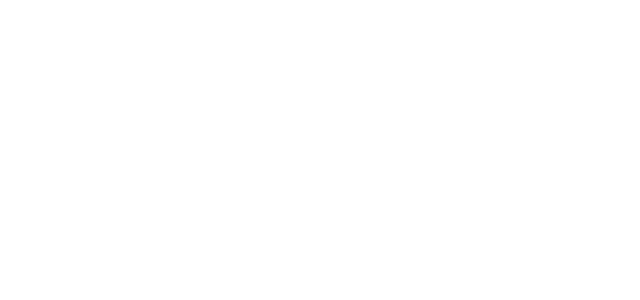
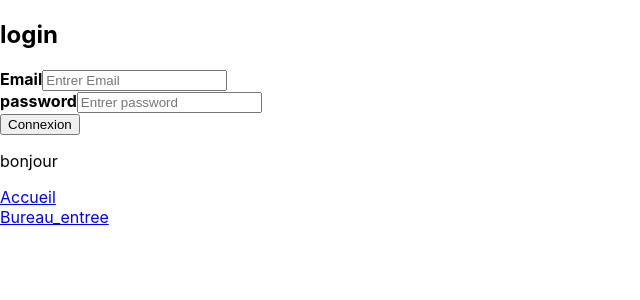
Before and after one commit to TolotriniainaJocelyn/grand-projet_Anosiala, a React (Create React App) app in the folder frontend/: page /login in a window 1280 px wide. Before the commit this address had no page. Shown: the top 300 px of the page, without its empty margins (0-640 px from the left). Built offline with nearby package versions, Linux system fonts and the light colour scheme.

Commit message:
11 avril tolotra finale

```diff
--- a/frontend/src/App.js
+++ b/frontend/src/App.js
@@ -1,7 +1,8 @@
 import React from "react";
 import { BrowserRouter, Routes, Route } from "react-router-dom";
-import Acceuil from "./Pages/acceuil.jsx";
-import BureauEntree from "./Pages/Bureau_entree.jsx"
+import Acceuil from "./Pages/Tsanta/acceuil.jsx";
+import BureauEntree from "./Pages/tolotra/Bureau_entree.jsx"
+import Login from "./Pages/tolotra/login.jsx"
 import './App.css';
 
 function App() {
@@ -11,6 +12,7 @@
         <Routes>
           <Route path="/" element={<Acceuil />} />
           <Route path="/bureau_entree" element={<BureauEntree />} />
+          <Route path="/login" element={<Login />} />
         </Routes>
       </BrowserRouter>
     </div>
--- /dev/null
+++ b/frontend/src/Pages/Tsanta/acceuil.jsx
@@ -0,0 +1,14 @@
+import { Link } from "react-router-dom";
+
+function acceuil(){
+    return(
+        <>
+            <p>Lorem ipsum dolor sit amet, consectetur adipisicing elit. Nemo voluptate eius impedit omnis nesciunt recusandae eos sapiente officia cumque aut voluptates deserunt sit, corporis minima vitae nihil, maiores distinctio vel!</p>
+            <Link role="button" to="/Bureau_entree">
+             Bureau_entree
+            </Link>
+        </>
+    )
+}
+
+export default acceuil;
--- a/frontend/src/Pages/acceuil.jsx
+++ /dev/null
@@ -1,13 +0,0 @@
-import { Link } from "react-router-dom";
-
-function acceuil(){
-    return(
-        <>
-            <Link role="button" to="/Bureau_entree">
-             Bureau_entree
-            </Link>
-        </>
-    )
-}
-
-export default acceuil;
--- a/frontend/src/Pages/Bureau_entree.jsx
+++ b/frontend/src/Pages/tolotra/Bureau_entree.jsx
@@ -6,6 +6,9 @@
             <Link role="button" to="/">
                 acceuil
             </Link>
+            <Link role="button" to="/login">
+                login
+            </Link>
         </>
     )
 }
--- /dev/null
+++ b/frontend/src/Pages/tolotra/login.jsx
@@ -0,0 +1,30 @@
+import { Link } from "react-router-dom";
+
+function Login() {
+    return (
+        <>
+            <div>
+                <h2>login</h2>
+                <form>
+                    <div className='mb-3'>
+                          <label htmlFor="email"><strong>Email</strong></label>
+                          <input type="email" placeholder='Entrer Email' name ='email' className='form-control rounded-0' />
+                    </div>
+                    <div className='mb-3'>
+                          <label htmlFor="password"><strong>password</strong></label>
+                          <input type="password" placeholder='Entrer password' name ='password' className='form-control rounded-0' />
+                    </div>
+                    <button type='submit' className='btn btn-succes w-100 rounded-0'>Connexion</button>
+                    <p>bonjour</p>
+                    {/* Remplacez la balise d'ancrage <a> par un composant Link */}
+                    <Link to="/" className='btn btn default w-100 bg-light rounded-0 text-decoration'>Accueil</Link>
+                </form>
+            </div>
+
+            {/* Utilisez le composant Link de React Router pour la navigation */}
+            <Link to="/Bureau_entree" className='btn btn-default w-100 bg-light rounded-0 text-decoration'>Bureau_entree</Link>
+        </>
+    )
+}
+
+export default Login;
```
